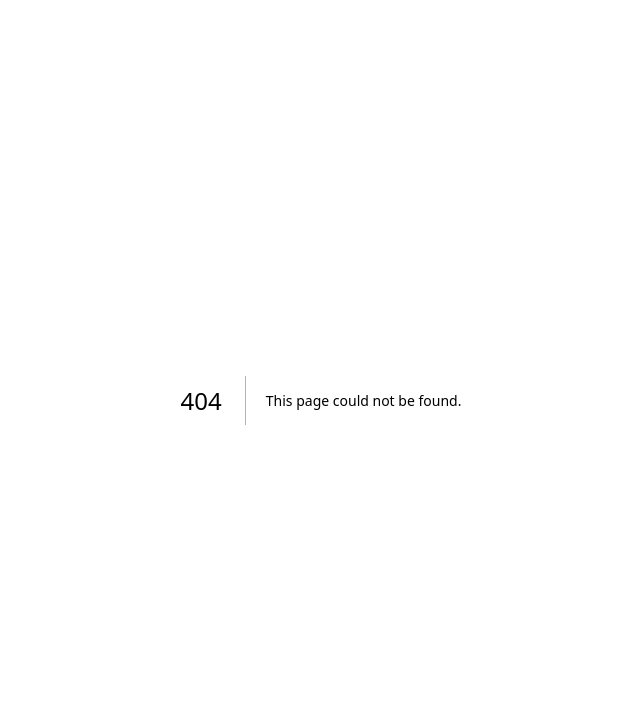
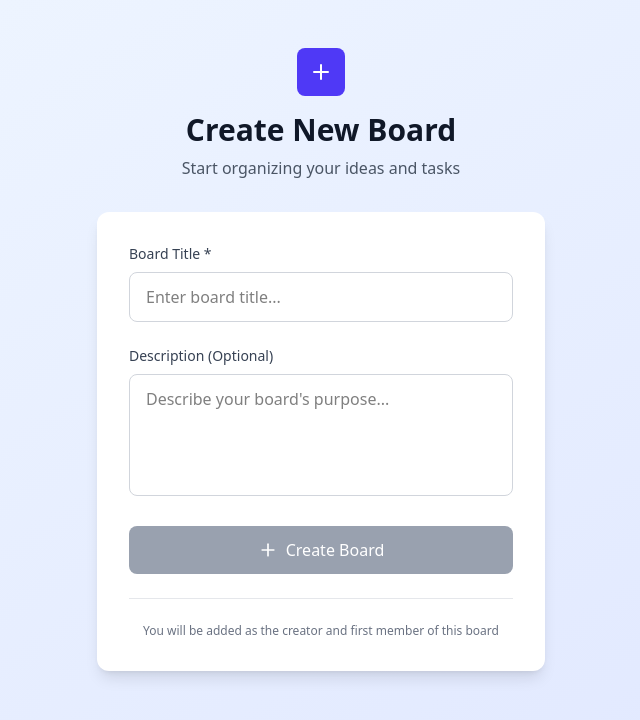
Before and after one commit to E-code804/Kanban-AI, a Next.js app: page /boards/new in a window 1280 px wide. Before the commit this address had no page. Shown: the top 720 px of the page, without its empty margins (319-959 px from the left). Built offline with nearby package versions, Linux system fonts and the light colour scheme.

Commit message:
Create page for board creation and allow users to nav there using the btn in the sidebar.

```diff
--- /dev/null
+++ b/app/boards/new/BoardForm.tsx
@@ -0,0 +1,160 @@
+import { AlertCircle, CheckCircle, Loader2, Plus } from "lucide-react";
+import React, { useState } from "react";
+
+export default function BoardForm() {
+  const [formData, setFormData] = useState({
+    title: "",
+    description: "",
+  });
+  const [isLoading, setIsLoading] = useState(false);
+  const [message, setMessage] = useState({ type: "", content: "" });
+
+  // Ensure unlogged in users cannot reach here.
+
+  const handleInputChange = (
+    e: React.ChangeEvent<HTMLInputElement | HTMLTextAreaElement | HTMLSelectElement>
+  ) => {
+    const { name, value } = e.target;
+    setFormData((prev) => ({
+      ...prev,
+      [name]: value,
+    }));
+  };
+
+  const handleSubmit = async (e: React.FormEvent) => {
+    e.preventDefault();
+    setIsLoading(true);
+    setMessage({ type: "", content: "" });
+
+    try {
+      const response = await fetch("/api/kanban/boards", {
+        method: "POST",
+        headers: {
+          "Content-Type": "application/json",
+        },
+        body: JSON.stringify(formData),
+      });
+
+      const data = await response.json();
+
+      if (response.ok) {
+        setMessage({
+          type: "success",
+          content: `Board "${data.title}" created successfully!`,
+        });
+        setFormData({ title: "", description: "" });
+      } else {
+        setMessage({
+          type: "error",
+          content: data.message || "Failed to create board",
+        });
+      }
+    } catch (error) {
+      setMessage({
+        type: "error",
+        content: `Network error. Please try again. ${error}`,
+      });
+    } finally {
+      setIsLoading(false);
+    }
+  };
+
+  const isFormValid = formData.title.trim().length > 0;
+
+  return (
+    <div className="min-h-screen bg-gradient-to-br from-blue-50 to-indigo-100 py-12 px-4 sm:px-6 lg:px-8">
+      <div className="max-w-md mx-auto">
+        <div className="text-center mb-8">
+          <div className="mx-auto h-12 w-12 bg-indigo-600 rounded-lg flex items-center justify-center mb-4">
+            <Plus className="h-6 w-6 text-white" />
+          </div>
+          <h1 className="text-3xl font-bold text-gray-900 mb-2">Create New Board</h1>
+          <p className="text-gray-600">Start organizing your ideas and tasks</p>
+        </div>
+
+        <div className="bg-white rounded-xl shadow-lg p-8">
+          <form onSubmit={handleSubmit} className="space-y-6">
+            <div>
+              <label
+                htmlFor="title"
+                className="block text-sm font-medium text-gray-700 mb-2"
+              >
+                Board Title *
+              </label>
+              <input
+                type="text"
+                id="title"
+                name="title"
+                value={formData.title}
+                onChange={handleInputChange}
+                placeholder="Enter board title..."
+                className="w-full px-4 py-3 border border-gray-300 rounded-lg focus:ring-2 focus:ring-indigo-500 focus:border-indigo-500 transition-colors"
+                disabled={isLoading}
+              />
+            </div>
+
+            <div>
+              <label
+                htmlFor="description"
+                className="block text-sm font-medium text-gray-700 mb-2"
+              >
+                Description (Optional)
+              </label>
+              <textarea
+                id="description"
+                name="description"
+                value={formData.description}
+                onChange={handleInputChange}
+                placeholder="Describe your board's purpose..."
+                rows={4}
+                className="w-full px-4 py-3 border border-gray-300 rounded-lg focus:ring-2 focus:ring-indigo-500 focus:border-indigo-500 transition-colors resize-none"
+                disabled={isLoading}
+              />
+            </div>
+
+            {message.content && (
+              <div
+                className={`p-4 rounded-lg flex items-center space-x-2 ${
+                  message.type === "success"
+                    ? "bg-green-50 text-green-800 border border-green-200"
+                    : "bg-red-50 text-red-800 border border-red-200"
+                }`}
+              >
+                {message.type === "success" ? (
+                  <CheckCircle className="h-5 w-5 flex-shrink-0" />
+                ) : (
+                  <AlertCircle className="h-5 w-5 flex-shrink-0" />
+                )}
+                <span className="text-sm">{message.content}</span>
+              </div>
+            )}
+
+            <button
+              type="submit"
+              disabled={!isFormValid || isLoading}
+              className="w-full bg-indigo-600 text-white py-3 px-6 rounded-lg font-medium hover:bg-indigo-700 focus:outline-none focus:ring-2 focus:ring-indigo-500 focus:ring-offset-2 disabled:bg-gray-400 disabled:cursor-not-allowed transition-colors flex items-center justify-center space-x-2"
+            >
+              {isLoading ? (
+                <>
+                  <Loader2 className="h-5 w-5 animate-spin" />
+                  <span>Creating Board...</span>
+                </>
+              ) : (
+                <>
+                  <Plus className="h-5 w-5" />
+                  <span>Create Board</span>
+                </>
+              )}
+            </button>
+          </form>
+
+          <div className="mt-6 pt-6 border-t border-gray-200">
+            <p className="text-xs text-gray-500 text-center">
+              You will be added as the creator and first member of this board
+            </p>
+          </div>
+        </div>
+      </div>
+    </div>
+  );
+}
--- /dev/null
+++ b/app/boards/new/page.tsx
@@ -0,0 +1,8 @@
+"use client";
+import BoardForm from "./BoardForm";
+
+const page = () => {
+  return <BoardForm />;
+};
+
+export default page;
--- a/app/components/NavigationBars/Sidebar/Actions.tsx
+++ b/app/components/NavigationBars/Sidebar/Actions.tsx
@@ -1,13 +1,22 @@
+import { useRouter } from "next/navigation";
 import React from "react";
 
 const Actions = () => {
+  const router = useRouter();
+
+  const handleCreateBoard = () => {
+    router.push("/boards/new");
+  };
   return (
     <div className="p-6 border-b border-gray-100">
       <h3 className="text-sm font-semibold text-gray-500 uppercase tracking-wider mb-3">
         Quick Actions
       </h3>
       {/* Create board btn */}
-      <button className="w-full flex items-center justify-center px-4 py-2 bg-gradient-to-r from-indigo-600 to-purple-600 text-white rounded-lg hover:from-indigo-700 hover:to-purple-700 transition-all duration-200 font-medium shadow-sm mb-2">
+      <button
+        onClick={handleCreateBoard}
+        className="w-full flex items-center justify-center px-4 py-2 bg-gradient-to-r from-indigo-600 to-purple-600 text-white rounded-lg hover:from-indigo-700 hover:to-purple-700 transition-all duration-200 font-medium shadow-sm mb-2"
+      >
         <svg
           className="w-4 h-4 mr-2"
           fill="none"
```
